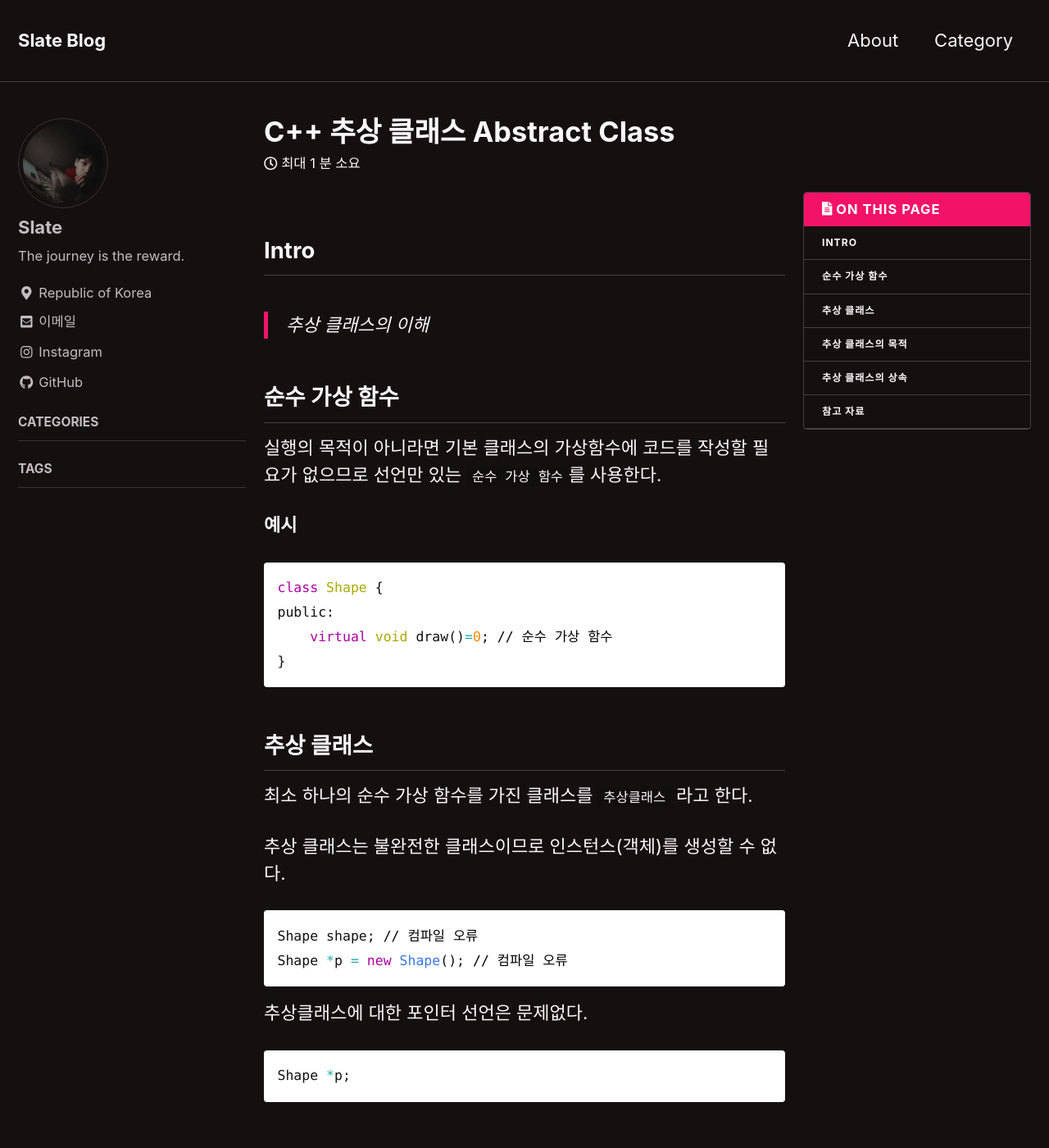
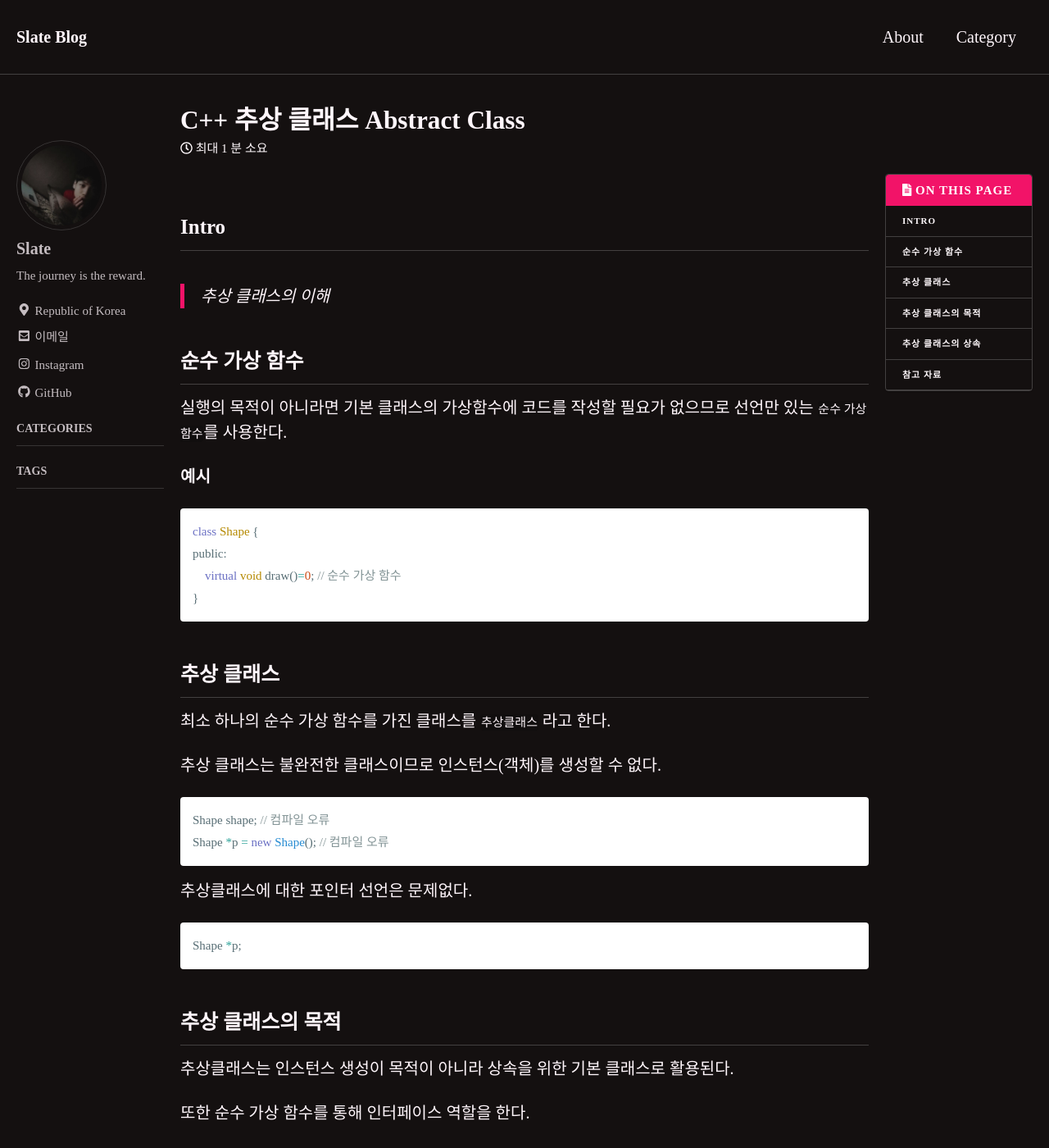
Before and after one commit to lesslate/lesslate.github.io, a Jekyll site: the page built from _posts/Cpp/2019-03-18-C++추상 클래스.md, in a window 1280 px wide and 1400 px high. Shown: the whole window at 82% size. Built offline with Jekyll 4.4.1, drawn with Linux system fonts in a browser that asks for light colours; nearby versions of some CDN libraries; comment, search, counter and statistics services are not loaded.

Commit message:
update Style

```diff
--- a/assets/css/main.scss
+++ b/assets/css/main.scss
@@ -4,5 +4,45 @@
 
 @charset "utf-8";
 
+$serif : "Sawarabi Mincho", "Nanum Myeongjo";
+$sans-serif : "Sawarabi Gothic", "Nanum Gothic";
+$monospace : "IBM Plex Mono";
+
+$doc-font-size: 10;
+$indent-var: 1.2em;
+
+/* type scale */
+$type-size-1: 2.441em;
+$type-size-2: 1.953em;
+$type-size-3: 1.563em;
+$type-size-4: 1.25em;
+$type-size-5: 1.0em;
+$type-size-6: 0.75em;
+$type-size-7: 0.6875em;
+$type-size-8: 0.625em;
+
+/* solarized light syntax highlighting (base16) */
+$base00: #ffffff ;
+$base01: #073642 ;
+$base02: #586e75 ;
+$base03: #657b83 ;
+$base04: #839496 ;
+$base05: #586e75 ;
+$base06: #eee8d5 ;
+$base07: #fdf6e3 ;
+$base08: #dc322f ;
+$base09: #cb4b16 ;
+$base0a: #b58900 ;
+$base0b: #859900 ;
+$base0c: #2aa198 ;
+$base0d: #268bd2 ;
+$base0e: #6c71c4 ;
+$base0f: #d33682 ;
+
+$global-transition : none;
+
+$large: 1280px;
+$x-large: 1440px;
+
 @import "minimal-mistakes/skins/{{ site.minimal_mistakes_skin | default: 'default' }}"; // skin
 @import "minimal-mistakes"; // main partials
```
